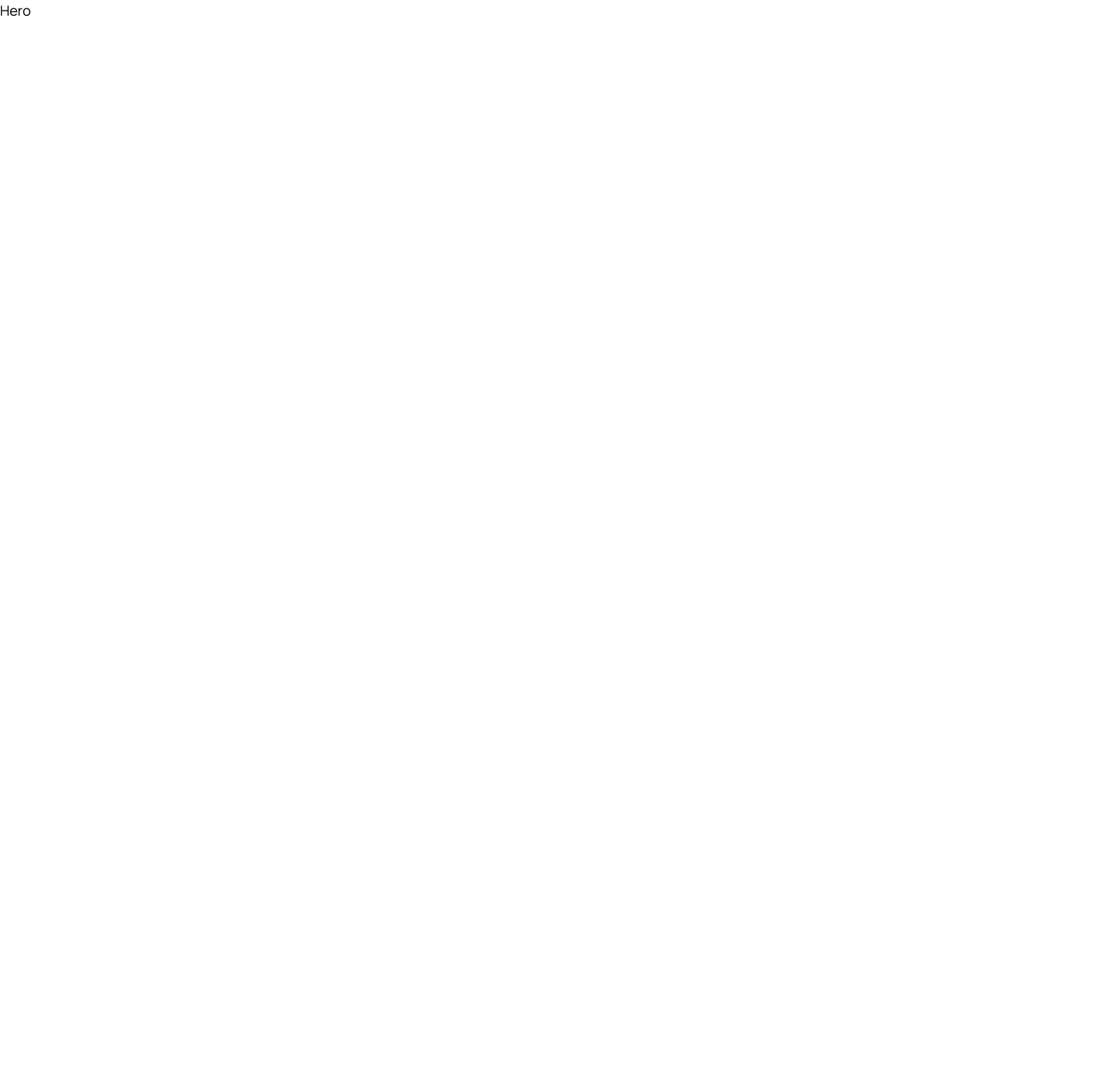
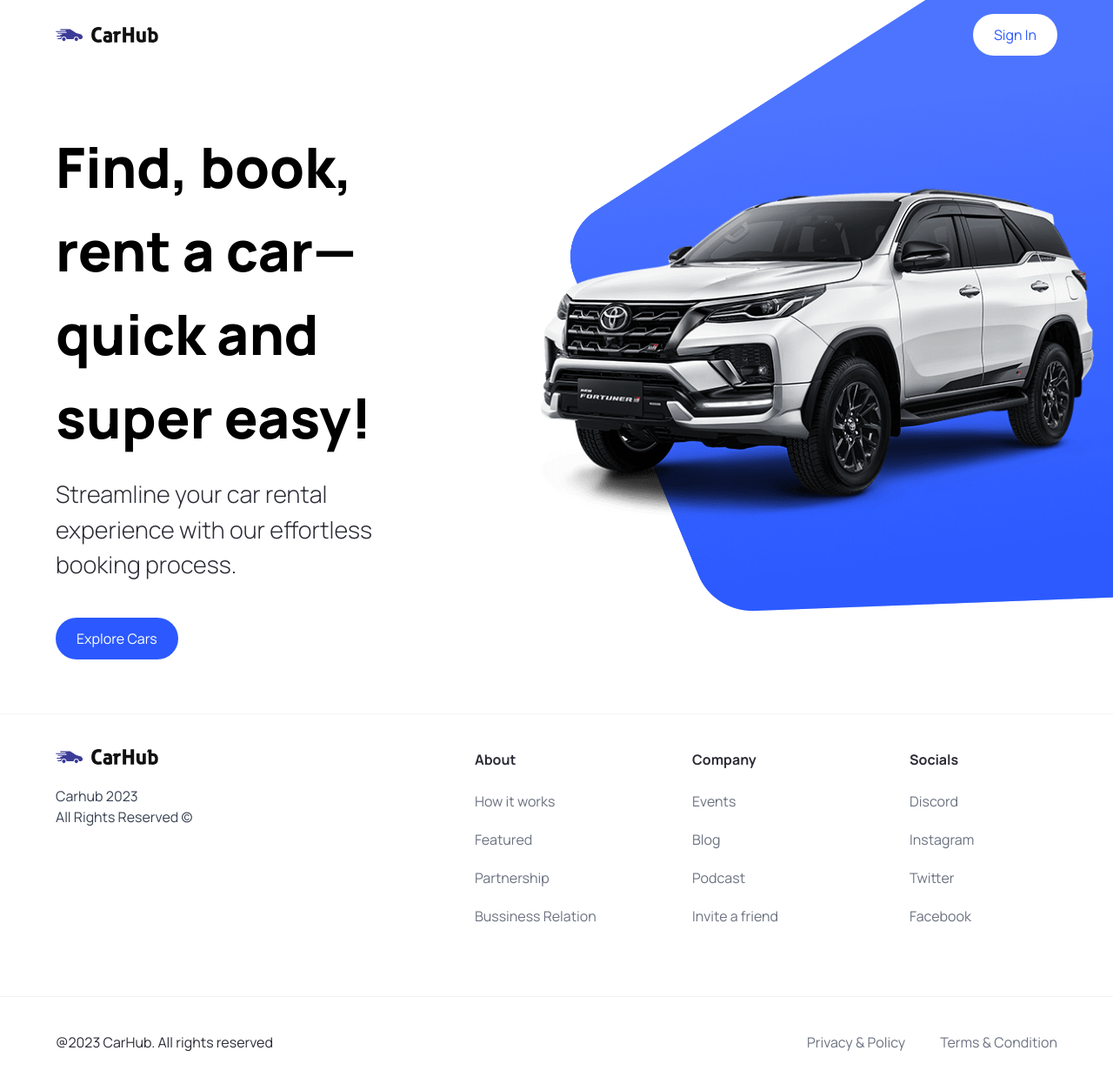
Before and after one commit to Omer-Cicek/car-showcase-next13, a Next.js app: page / in a window 1280 px wide. Shown: the top 1246 px of the page at 87% size. Before the commit the page ends 800 px from the top, so only its background shows below. Built offline with nearby package versions, Linux system fonts and the light colour scheme.

Commit message:
Hero page completed

```diff
--- a/app/layout.tsx
+++ b/app/layout.tsx
@@ -1,21 +1,24 @@
-import './globals.css'
-import { Inter } from 'next/font/google'
-
-const inter = Inter({ subsets: ['latin'] })
+import Navbar from '@/components/Navbar';
+import './globals.css';
+import Footer from '@/components/Footer';
 
 export const metadata = {
-  title: 'Create Next App',
-  description: 'Generated by create next app',
-}
+  title: 'Car Hub',
+  description: 'Discover the best cars in the world.',
+};
 
 export default function RootLayout({
   children,
 }: {
-  children: React.ReactNode
+  children: React.ReactNode;
 }) {
   return (
     <html lang="en">
-      <body className={inter.className}>{children}</body>
+      <body className="relative">
+        <Navbar />
+        {children}
+        <Footer />
+      </body>
     </html>
-  )
+  );
 }
--- a/components/CustomButton.tsx
+++ b/components/CustomButton.tsx
@@ -12,7 +12,7 @@
   return (
     <button
       disabled={false}
-      type={btnType}
+      type={btnType || 'button'}
       className={`custom-btn ${containerStyles}`}
       onClick={() => handleClick}
     >
--- /dev/null
+++ b/components/Footer.tsx
@@ -0,0 +1,59 @@
+import Image from 'next/image';
+import Link from 'next/link';
+import { footerLinks } from '@/constants';
+
+const Footer = () => {
+  return (
+    <footer className="flex flex-col text-black-100  mt-5 border-t border-gray-100">
+      <div className="flex max-md:flex-col flex-wrap justify-between gap-5 sm:px-16 px-6 py-10">
+        <div className="flex flex-col justify-start items-start gap-6">
+          <Image
+            src="/logo.svg"
+            alt="logo"
+            width={118}
+            height={18}
+            className="object-contain"
+          />
+          <p className="text-base text-gray-700">
+            Carhub 2023 <br />
+            All Rights Reserved &copy;
+          </p>
+        </div>
+
+        <div className="footer__links">
+          {footerLinks.map((item) => (
+            <div key={item.title} className="footer__link">
+              <h3 className="font-bold">{item.title}</h3>
+              <div className="flex flex-col gap-5">
+                {item.links.map((link) => (
+                  <Link
+                    key={link.title}
+                    href={link.url}
+                    className="text-gray-500"
+                  >
+                    {link.title}
+                  </Link>
+                ))}
+              </div>
+            </div>
+          ))}
+        </div>
+      </div>
+
+      <div className="flex justify-between items-center flex-wrap mt-10 border-t border-gray-100 sm:px-16 px-6 py-10">
+        <p>@2023 CarHub. All rights reserved</p>
+
+        <div className="footer__copyrights-link">
+          <Link href="/" className="text-gray-500">
+            Privacy & Policy
+          </Link>
+          <Link href="/" className="text-gray-500">
+            Terms & Condition
+          </Link>
+        </div>
+      </div>
+    </footer>
+  );
+};
+
+export default Footer;
--- a/components/Hero.tsx
+++ b/components/Hero.tsx
@@ -1,9 +1,37 @@
-import Image from "next/image"
+'use client';
+
+import Image from 'next/image';
+import CustomButton from './CustomButton';
 
 const Hero = () => {
+  const handleScroll = () => {};
   return (
-    <div>Hero</div>
-  )
-}
+    <div className="hero">
+      <div className="flex-1 pt-36 padding-x">
+        <h1 className="hero__title">
+          Find, book, rent a car—quick and super easy!
+        </h1>
 
-export default Hero
+        <p className="hero__subtitle">
+          Streamline your car rental experience with our effortless booking
+          process.
+        </p>
+
+        <CustomButton
+          title="Explore Cars"
+          containerStyles="bg-primary-blue text-white rounded-full mt-10"
+          handleClick={handleScroll}
+        />
+      </div>
+      <div className="hero__image-container">
+        <div className="hero__image">
+          <Image src="/hero.png" alt="hero" fill className="object-contain" />
+        </div>
+
+        <div className="hero__image-overlay" />
+      </div>
+    </div>
+  );
+};
+
+export default Hero;
--- /dev/null
+++ b/components/Navbar.tsx
@@ -0,0 +1,29 @@
+import Link from 'next/link';
+import Image from 'next/image';
+
+import CustomButton from './CustomButton';
+
+const Navbar = () => {
+  return (
+    <header className="w-full absolute z-10">
+      <nav className="max-w-[1440px] mx-auto flex justify-between items-center sm:px-16 px-6 py-4">
+        <Link href="/" className="flex justify-center items-center">
+          <Image
+            src="/logo.svg"
+            alt="Car Hub Logo"
+            width={118}
+            height={118}
+            className="object-contain"
+          />
+        </Link>
+        <CustomButton
+          title="Sign In"
+          btnType="button"
+          containerStyles="text-primary-blue rounded-full bg-white min-2-[130px]"
+        />
+      </nav>
+    </header>
+  );
+};
+
+export default Navbar;
--- a/components/index.ts
+++ b/components/index.ts
@@ -1,5 +1,6 @@
-import Hero from './Hero'
+import Hero from './Hero';
+import CustomButton from './CustomButton';
+import Navbar from './Navbar';
+import Footer from './Footer';
 
-export {
-    Hero
-}
+export { Hero, CustomButton };
--- /dev/null
+++ b/constants/index.ts
@@ -0,0 +1,101 @@
+export const manufacturers = [
+  'Acura',
+  'Alfa Romeo',
+  'Aston Martin',
+  'Audi',
+  'Bentley',
+  'BMW',
+  'Buick',
+  'Cadillac',
+  'Chevrolet',
+  'Chrysler',
+  'Citroen',
+  'Dodge',
+  'Ferrari',
+  'Fiat',
+  'Ford',
+  'GMC',
+  'Honda',
+  'Hyundai',
+  'Infiniti',
+  'Jaguar',
+  'Jeep',
+  'Kia',
+  'Lamborghini',
+  'Land Rover',
+  'Lexus',
+  'Lincoln',
+  'Maserati',
+  'Mazda',
+  'McLaren',
+  'Mercedes-Benz',
+  'MINI',
+  'Mitsubishi',
+  'Nissan',
+  'Porsche',
+  'Ram',
+  'Rolls-Royce',
+  'Subaru',
+  'Tesla',
+  'Toyota',
+  'Volkswagen',
+  'Volvo',
+];
+
+export const yearsOfProduction = [
+  { title: 'Year', value: '' },
+  { title: '2015', value: '2015' },
+  { title: '2016', value: '2016' },
+  { title: '2017', value: '2017' },
+  { title: '2018', value: '2018' },
+  { title: '2019', value: '2019' },
+  { title: '2020', value: '2020' },
+  { title: '2021', value: '2021' },
+  { title: '2022', value: '2022' },
+  { title: '2023', value: '2023' },
+];
+
+export const fuels = [
+  {
+    title: 'Fuel',
+    value: '',
+  },
+  {
+    title: 'Gas',
+    value: 'Gas',
+  },
+  {
+    title: 'Electricity',
+    value: 'Electricity',
+  },
+];
+
+export const footerLinks = [
+  {
+    title: 'About',
+    links: [
+      { title: 'How it works', url: '/' },
+      { title: 'Featured', url: '/' },
+      { title: 'Partnership', url: '/' },
+      { title: 'Bussiness Relation', url: '/' },
+    ],
+  },
+  {
+    title: 'Company',
+    links: [
+      { title: 'Events', url: '/' },
+      { title: 'Blog', url: '/' },
+      { title: 'Podcast', url: '/' },
+      { title: 'Invite a friend', url: '/' },
+    ],
+  },
+  {
+    title: 'Socials',
+    links: [
+      { title: 'Discord', url: '/' },
+      { title: 'Instagram', url: '/' },
+      { title: 'Twitter', url: '/' },
+      { title: 'Facebook', url: '/' },
+    ],
+  },
+];
```
Also changed, not shown: assets/index.js (added, +13 -0 lines), types/index.ts (added, +8 -0 lines).
